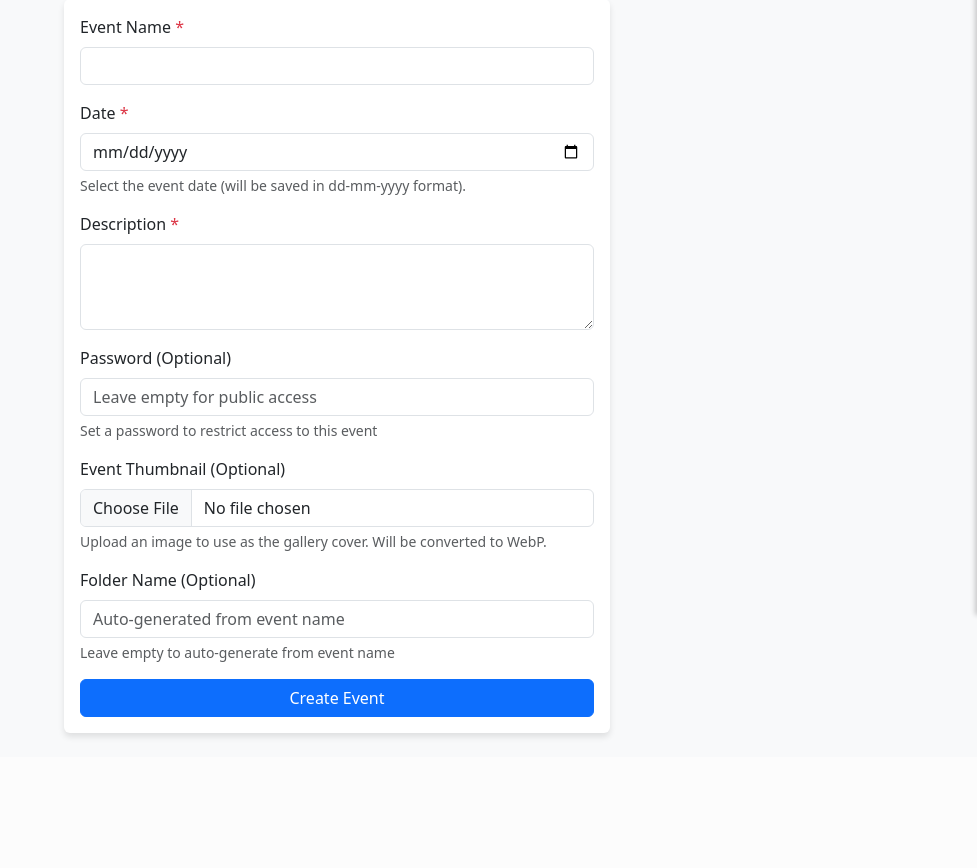
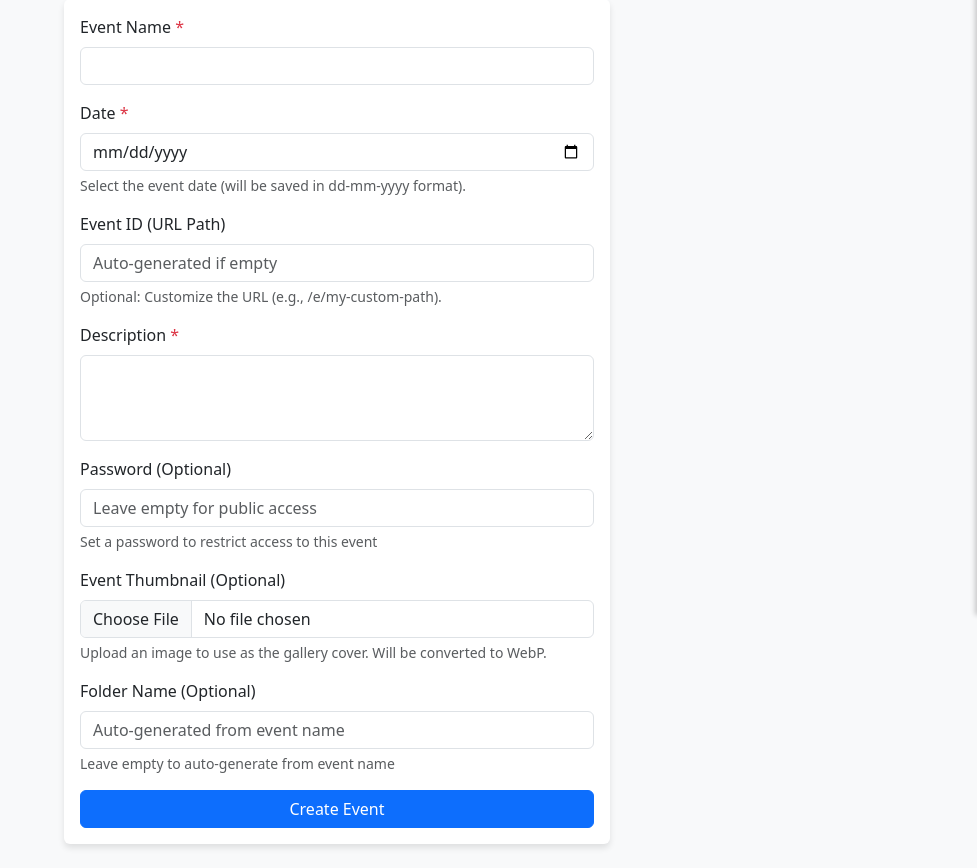
Before and after one commit to sh3ldr0id/Ameryd, a Flask app: template templates/event_form.html in a window 1280 px wide. Shown: the part 185-1053 px from the top of the page, without its empty margins (303-1280 px from the left). Before the commit the page ends 923 px from the top, so only its background shows below. Run offline with Flask 3, Linux system fonts and the light colour scheme; the template is opened without the code that fills it, so the values that code supplies are empty; some libraries are stand-ins or nearby versions.

Commit message:
Added custom event id selection

```diff
--- a/app.py
+++ b/app.py
@@ -289,9 +289,14 @@ def api_create_event():
         return jsonify({'error': 'Event description is required'}), 400
 
     # Generate event path (URL slug)
-    event_path = slugify(name)
+    custom_id = request.form.get('event_id', '').strip()
+    if custom_id:
+        event_path = slugify(custom_id)
+    else:
+        event_path = slugify(name)
+
     if not event_path:
-        return jsonify({'error': 'Invalid event name'}), 400
+        return jsonify({'error': 'Invalid event name or ID'}), 400
 
     # Generate folder name if not provided
     if not folder:
--- a/templates/event_form.html
+++ b/templates/event_form.html
@@ -22,6 +22,15 @@
                         <input type="date" class="form-control" id="date" name="date" required>
                         <div class="form-text">Select the event date (will be saved in dd-mm-yyyy format).</div>
                     </div>
+
+                    {% if not event %}
+                    <div class="mb-3">
+                        <label for="event_id" class="form-label">Event ID (URL Path)</label>
+                        <input type="text" class="form-control" id="event_id" name="event_id"
+                            placeholder="Auto-generated if empty" required>
+                        <div class="form-text">Optional: Customize the URL (e.g., /e/my-custom-path).</div>
+                    </div>
+                    {% endif %}
 
                     <div class="mb-3">
                         <label for="description" class="form-label">Description <span
```
